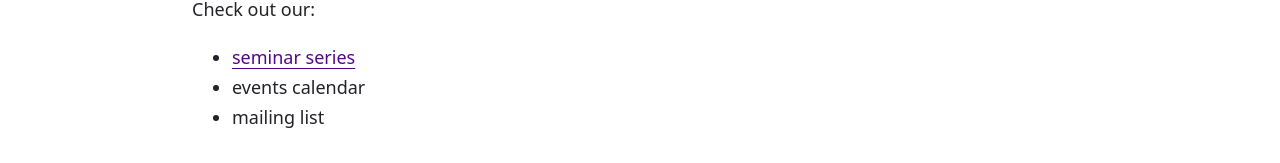
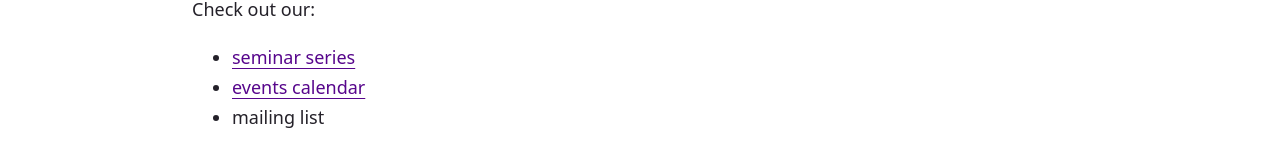
Before and after one commit to nyu-aisi/nyu-aisi.github.io, a plain HTML site: page index.html in a window 1280 px wide. Shown: the part 438-601 px from the top of the page. Drawn offline with Linux system fonts and the light colour scheme.

Commit message:
Link the NAISI events calendar

```diff
--- a/index.html
+++ b/index.html
@@ -71,8 +71,8 @@
       <p>Check out our:</p>
       <ul>
         <li><a href="seminar/">seminar series</a></li>
-        <!-- Calendar and mailing list URLs are pending. -->
-        <li>events calendar</li>
+        <li><a href="https://calendar.google.com/calendar/u/1?cid=Y19hY2Q5ZGM0ZDAwNzllNDZmNzU1NjFmZGQ3OTRjYjdjNjljY2VmODIyNTZjZDRmYWRjZTU4ZTE1NTgwZTc1YWU2QGdyb3VwLmNhbGVuZGFyLmdvb2dsZS5jb20">events calendar</a></li>
+        <!-- Mailing list URL is pending. -->
         <li>mailing list</li>
       </ul>
       <section aria-labelledby="contact">
```
